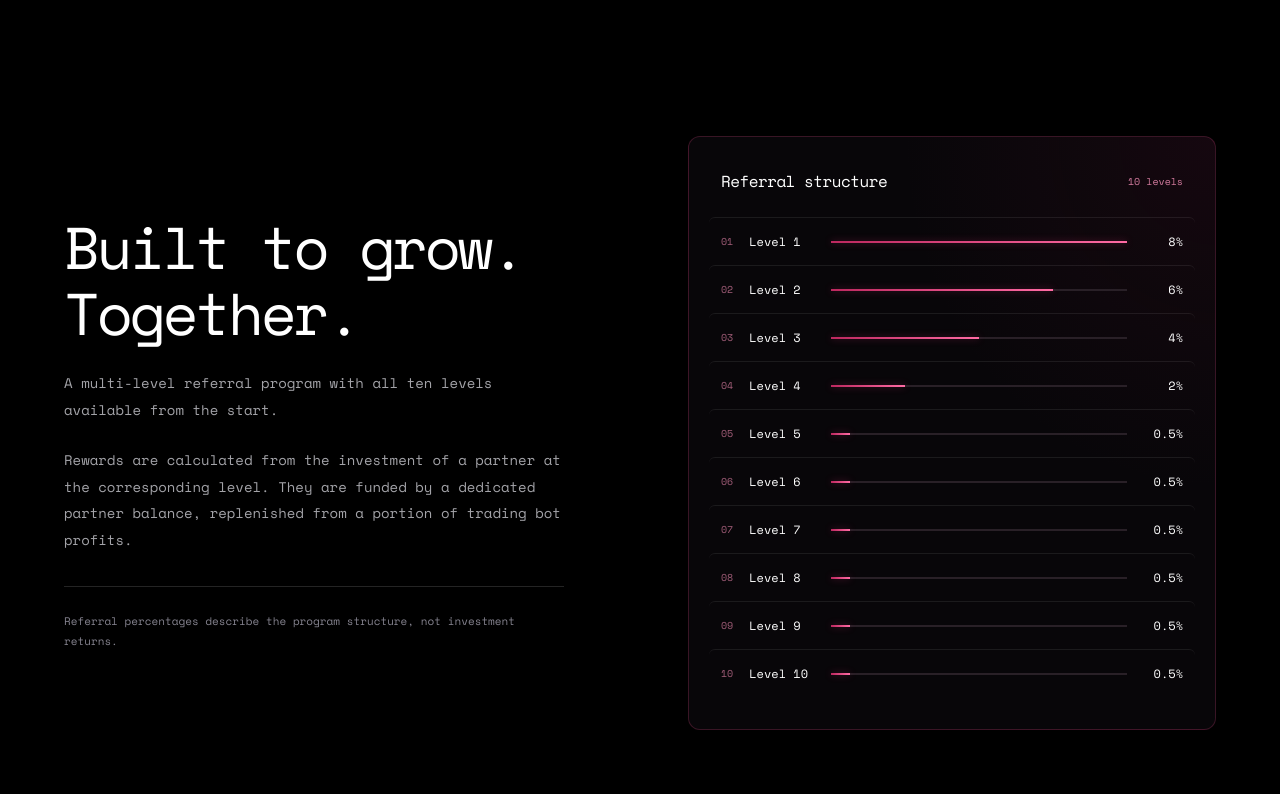
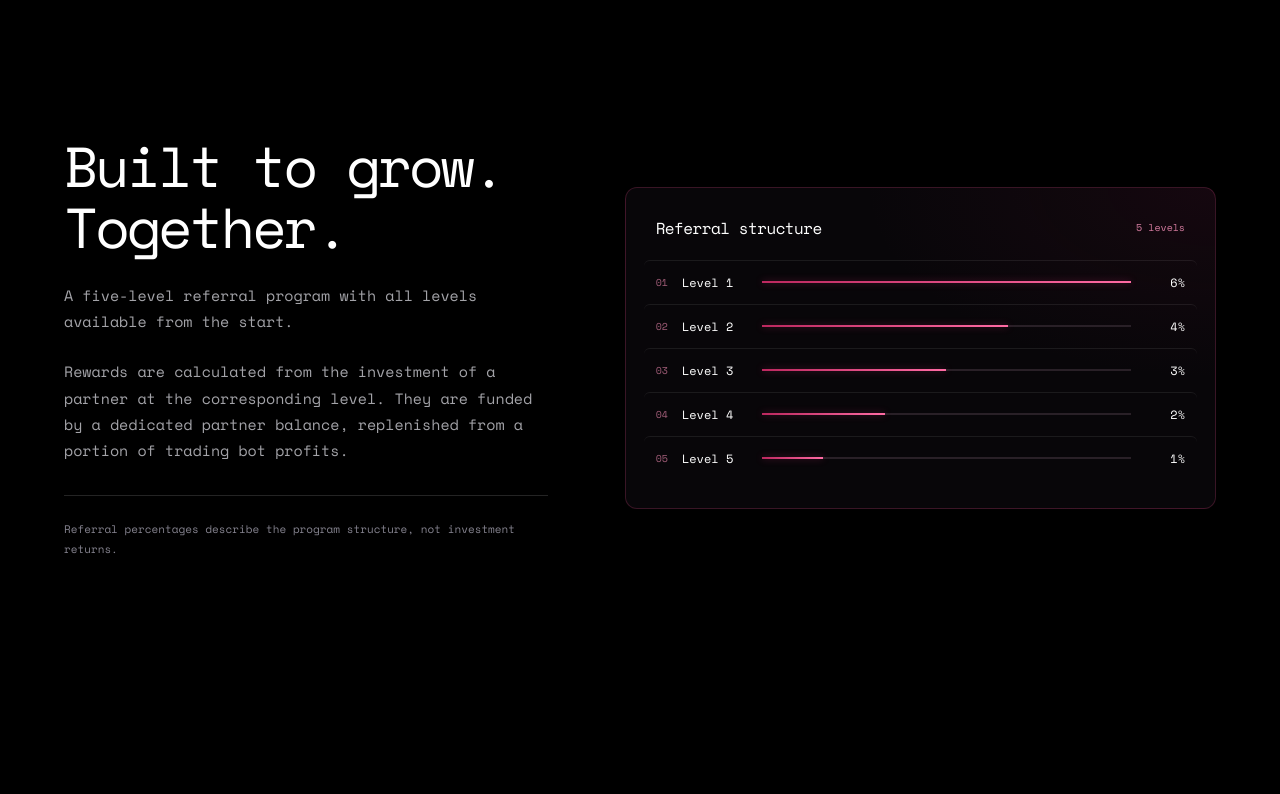
Before and after one commit to j86178758/polyrust-website, a React (Vite) app: page / in a window 1280 px wide. Shown: the part 4380-5174 px from the top of the page. Built offline with nearby package versions, Linux system fonts and the light colour scheme; a web font is replaced by a local one.

Commit message:
Update partner referral levels and layout

```diff
--- a/src/site/App.tsx
+++ b/src/site/App.tsx
@@ -172,7 +172,7 @@ function Strategies() {
 }
 
 function Partners() {
-  return <section className="editorial-section partners-section" id="partners"><div className="partners-layout"><Reveal className="partner-copy"><h2>Built to grow.<br />Together.</h2><p>A multi-level referral program with all ten levels available from the start.</p><p>Rewards are calculated from the investment of a partner at the corresponding level. They are funded by a dedicated partner balance, replenished from a portion of trading bot profits.</p><p className="partner-note">Referral percentages describe the program structure, not investment returns.</p></Reveal><Reveal><div className="levels-card"><div className="levels-heading"><h3>Referral structure</h3><span>10 levels</span></div>{partners.map((reward, i) => <div className="level-row" key={i}><span className="level-num">{String(i + 1).padStart(2, '0')}</span><span className="level-name">Level {i + 1}</span><span className="level-track" aria-hidden="true"><i style={{ width: `${reward / 8 * 100}%` }} /></span><span className="level-reward">{reward}%</span></div>)}</div></Reveal></div></section>
+  return <section className="editorial-section partners-section" id="partners"><div className="partners-layout"><Reveal className="partner-copy"><h2>Built to grow.<br />Together.</h2><p>A five-level referral program with all levels available from the start.</p><p>Rewards are calculated from the investment of a partner at the corresponding level. They are funded by a dedicated partner balance, replenished from a portion of trading bot profits.</p><p className="partner-note">Referral percentages describe the program structure, not investment returns.</p></Reveal><Reveal><div className="levels-card"><div className="levels-heading"><h3>Referral structure</h3><span>5 levels</span></div>{partners.map((reward, i) => <div className="level-row" key={i}><span className="level-num">{String(i + 1).padStart(2, '0')}</span><span className="level-name">Level {i + 1}</span><span className="level-track" aria-hidden="true"><i style={{ width: `${reward / 6 * 100}%` }} /></span><span className="level-reward">{reward}%</span></div>)}</div></Reveal></div></section>
 }
 
 function Transparency() {
--- a/src/site/content.ts
+++ b/src/site/content.ts
@@ -18,4 +18,4 @@ export const strategies = [
   { name: 'World events Bot', kind: 'world', text: 'Tracks emerging market signals as global developments change expectations and probabilities.' },
 ] as const
 
-export const partners = [8, 6, 4, 2, .5, .5, .5, .5, .5, .5]
+export const partners = [6, 4, 3, 2, 1]
--- a/src/site/styles.css
+++ b/src/site/styles.css
@@ -109,15 +109,17 @@ svg { display: block; }
 .strategy-card-illustrated .strategy-info h3 { color: #fff8fb; font-size: 40px; line-height: 1.15; margin: 12px 0 18px; }
 .strategy-card-illustrated .strategy-info p { color: #e0cbd5; font-size: 18px; line-height: 1.7; max-width: 600px; }
 .section-note { font-size: 10px; color: #87848e; max-width: 900px; margin-top: 28px; }
-.partners-layout, .transparency-layout { display: grid; grid-template-columns: 1fr 1fr; gap: 96px; align-items: center; }
+.partners-layout, .transparency-layout { display: grid; grid-template-columns: minmax(0, .9fr) minmax(0, 1.1fr); gap: clamp(48px, 6vw, 88px); align-items: center; }
 .partner-copy > p, .transparency-copy > p { max-width: 500px; margin-top: 24px; }
+.partner-copy h2 { max-width: 560px; font-size: clamp(46px, 4.4vw, 62px); line-height: 1.08; }
+.partner-copy > p { max-width: 540px; font-size: 15px; line-height: 1.75; }
 .partner-copy .partner-note { font-size: 11px; color: #85838f; margin-top: 32px; padding-top: 24px; border-top: 1px solid var(--border); }
-.levels-card { padding: 32px; border: 1px solid rgba(212, 67, 126, .24); border-radius: 12px; background: radial-gradient(ellipse at 100% 0%, rgba(119, 21, 62, .12), transparent 42%), #080609; transition: border-color .25s ease, box-shadow .25s ease, background-color .25s ease; }
+.levels-card { width: 100%; padding: 28px 30px; border: 1px solid rgba(212, 67, 126, .24); border-radius: 12px; background: radial-gradient(ellipse at 100% 0%, rgba(119, 21, 62, .12), transparent 42%), #080609; transition: border-color .25s ease, box-shadow .25s ease, background-color .25s ease; }
 .levels-card:hover { border-color: rgba(255, 65, 139, .62); box-shadow: 0 0 28px rgba(213, 31, 98, .12), inset 0 0 24px rgba(195, 28, 91, .045); }
-.levels-heading { display: flex; justify-content: space-between; align-items: center; gap: 16px; margin-bottom: 24px; }
+.levels-heading { display: flex; justify-content: space-between; align-items: center; gap: 16px; margin-bottom: 20px; }
 .levels-heading h3 { font-size: 16px; }
 .levels-heading > span { font-size: 10px; color: #d37b9e; white-space: nowrap; }
-.level-row { display: flex; align-items: center; gap: 16px; padding: 15px 12px; margin: 0 -12px; border-top: 1px solid rgba(255,255,255,.08); border-radius: 6px; transition: background .2s ease, border-color .2s ease, box-shadow .2s ease; }
+.level-row { display: flex; align-items: center; gap: 14px; padding: 13px 12px; margin: 0 -12px; border-top: 1px solid rgba(255,255,255,.08); border-radius: 6px; transition: background .2s ease, border-color .2s ease, box-shadow .2s ease; }
 .level-row:hover { background: linear-gradient(90deg, rgba(224, 38, 108, .14), rgba(224, 38, 108, .035) 75%, transparent); border-top-color: rgba(255, 72, 142, .36); box-shadow: inset 2px 0 rgba(255, 72, 142, .8); }
 .level-num { font-size: 10px; color: #a15d78; transition: color .2s ease; }
 .level-name { font-size: 12px; width: 66px; }
@@ -183,6 +185,7 @@ svg { display: block; }
   .section-header > p { max-width: 500px; }
   .strategy-info { padding: 24px; }
   .partners-layout, .transparency-layout { grid-template-columns: 1fr; gap: 40px; }
+  .partner-copy h2 { max-width: 100%; font-size: clamp(40px, 8vw, 56px); }
   .partner-copy > p, .transparency-copy > p { max-width: 640px; }
   .editorial-section { padding-top: 80px; padding-bottom: 80px; }
   .footer { grid-template-columns: 1fr; }
@@ -237,6 +240,7 @@ svg { display: block; }
   .technology-features p { font-size: 11px; }
   .editorial-section { padding-top: 72px; padding-bottom: 72px; }
   h2 { font-size: 34px; }
+  .partner-copy h2 { font-size: 38px; }
   .section-header { margin-bottom: 40px; gap: 24px; }
   .section-header > p { font-size: 12px; }
   .strategy-grid { grid-template-columns: 1fr; gap: 20px; }
```
